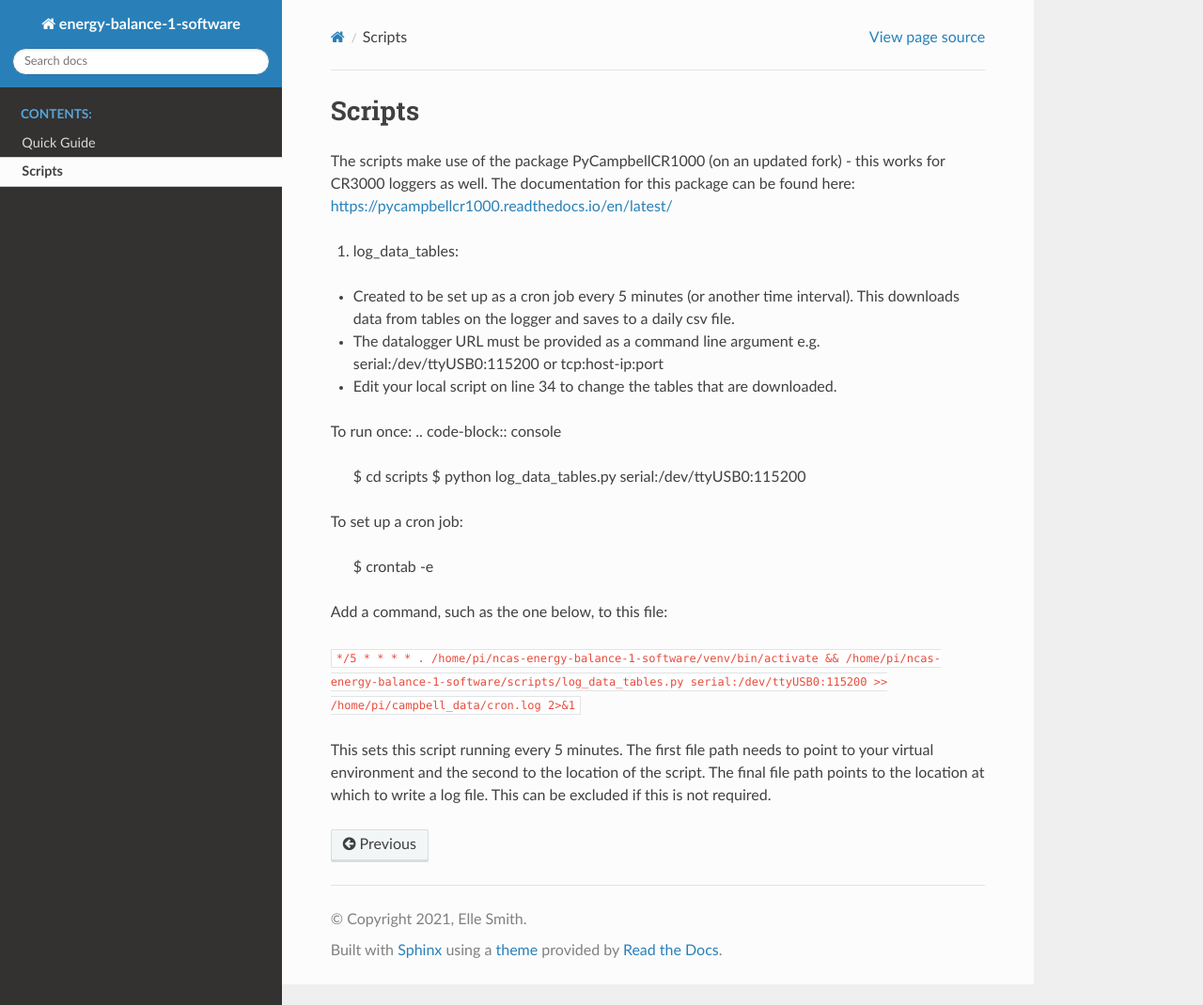
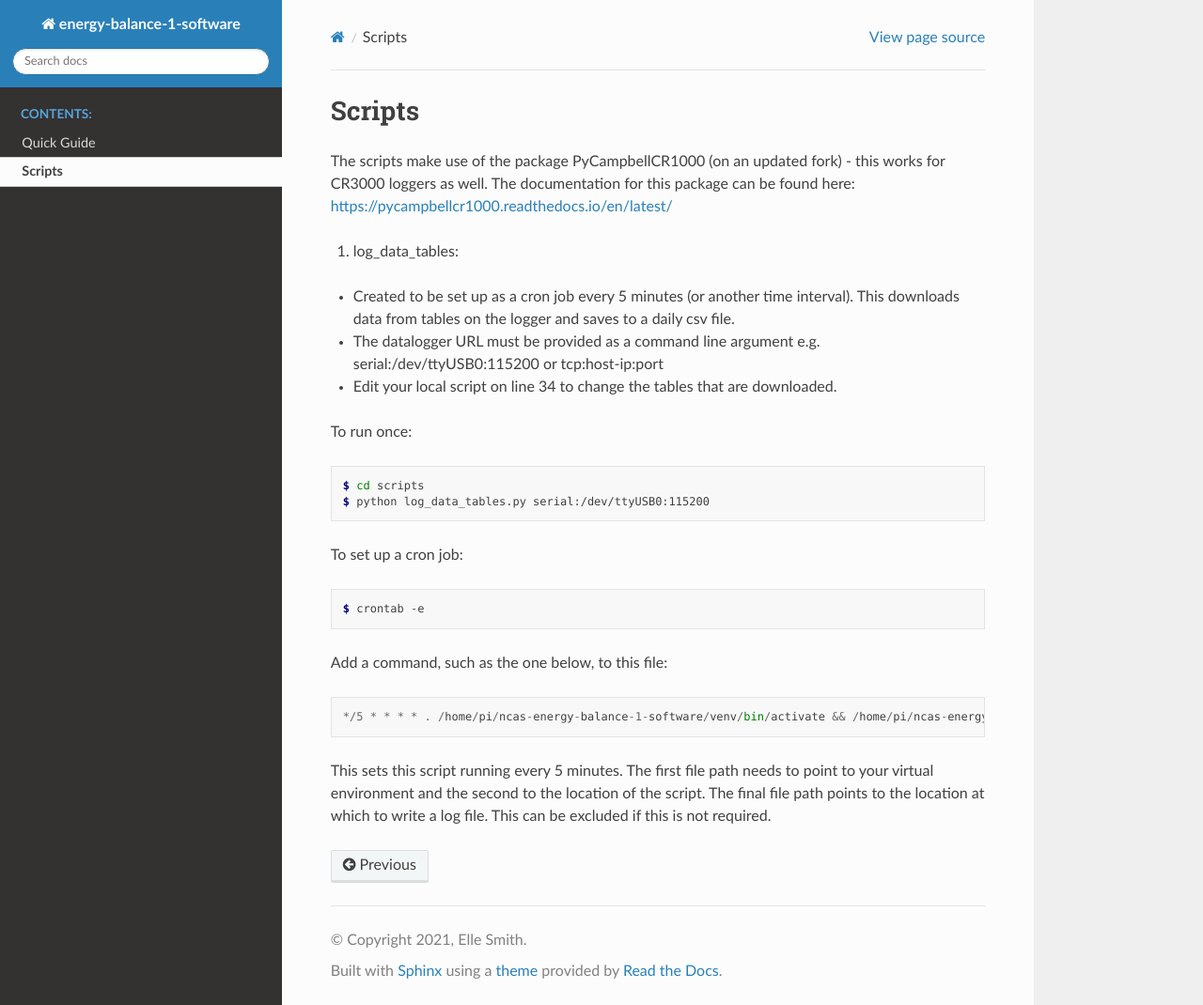
Before and after one commit to ncasuk/ncas-energy-balance-1-software, a Sphinx documentation site: the page built from docs/scripts.rst, in a window 1280 px wide and 1070 px high. Shown: the whole window at 94% size. Built offline with Sphinx 7.4.7 and the Read the Docs theme 2.0.0, drawn with Linux system fonts in a browser that asks for light colours.

Commit message:
edit formatting

```diff
--- a/docs/scripts.rst
+++ b/docs/scripts.rst
@@ -14,6 +14,7 @@ The documentation for this package can be found here: https://pycampbellcr1000.r
 - Edit your local script on line 34 to change the tables that are downloaded.
 
 To run once:
+
 .. code-block:: console
 
     $ cd scripts
@@ -21,11 +22,15 @@ To run once:
 
 To set up a cron job:
 
+.. code-block:: console
+
     $ crontab -e
 
 Add a command, such as the one below, to this file:
 
-``*/5 * * * * . /home/pi/ncas-energy-balance-1-software/venv/bin/activate && /home/pi/ncas-energy-balance-1-software/scripts/log_data_tables.py serial:/dev/ttyUSB0:115200 >> /home/pi/campbell_data/cron.log 2>&1``
+.. code-block::
+
+    */5 * * * * . /home/pi/ncas-energy-balance-1-software/venv/bin/activate && /home/pi/ncas-energy-balance-1-software/scripts/log_data_tables.py serial:/dev/ttyUSB0:115200 >> /home/pi/campbell_data/cron.log 2>&1
 
 This sets this script running every 5 minutes. The first file path needs to point to your virtual environment and the second to the location of the script.
 The final file path points to the location at which to write a log file. This can be excluded if this is not required.
```
